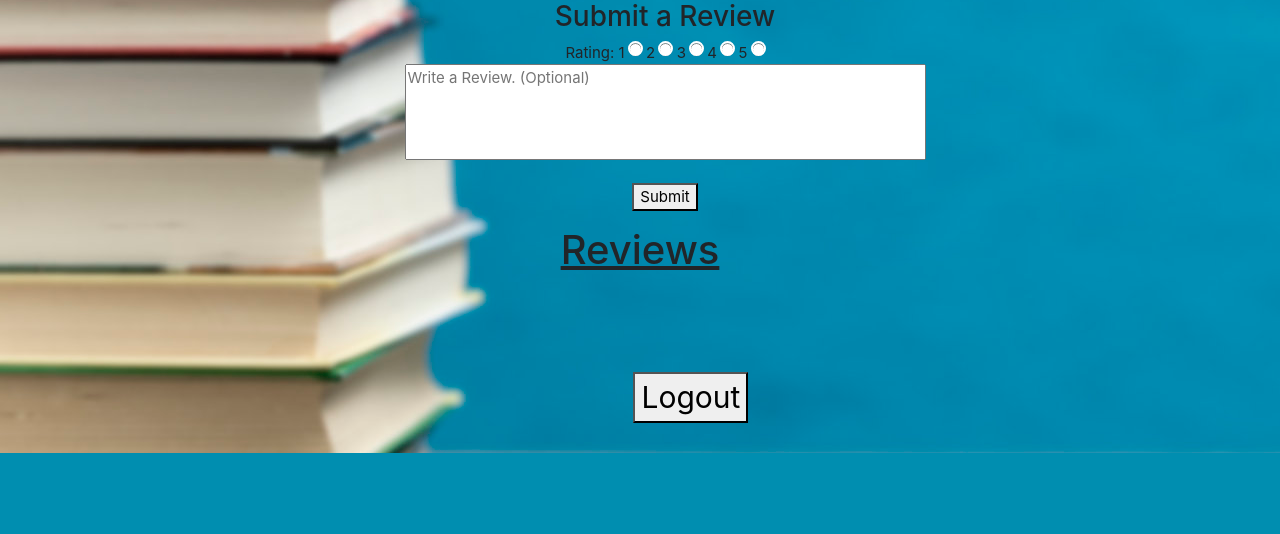
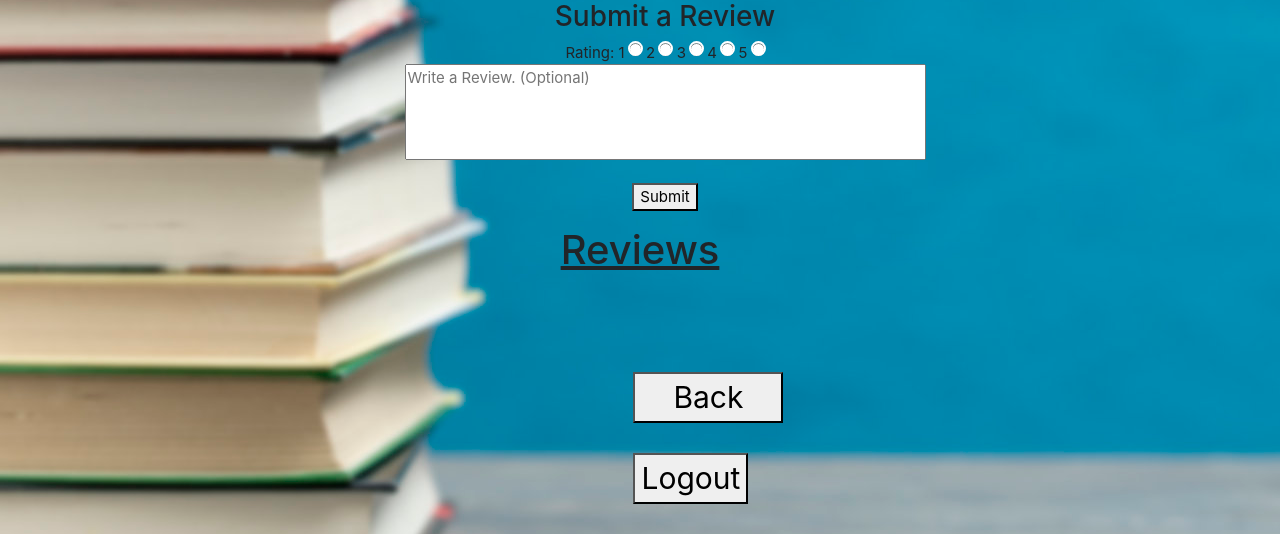
Before and after one commit to YakshHaranwala/RateBook, a Flask app: template templates/book.html in a window 1280 px wide. Shown: the part 398-932 px from the top of the page. Before the commit the page ends 851 px from the top, so only its background shows below. Run offline with Flask 2, Linux system fonts and the light colour scheme; the template is opened without the code that fills it, so the values that code supplies are empty; some libraries are stand-ins or nearby versions.

Commit message:
Update book.html

```diff
--- a/templates/book.html
+++ b/templates/book.html
@@ -89,6 +89,10 @@
     {% endwith %}
     </div>
     <br>
+    <form action="{{url_for('search')}}" method="GET">
+        &nbsp;&nbsp;&nbsp;&nbsp;&nbsp;&nbsp;&nbsp;&nbsp;&nbsp;&nbsp;&nbsp;&nbsp;&nbsp;&nbsp;&nbsp;&nbsp;&nbsp;&nbsp;&nbsp;&nbsp;&nbsp;&nbsp;&nbsp;&nbsp;&nbsp;&nbsp;&nbsp;&nbsp;&nbsp;&nbsp;&nbsp;&nbsp;&nbsp;&nbsp;&nbsp;&nbsp;&nbsp;&nbsp;&nbsp;&nbsp;&nbsp;&nbsp;&nbsp;&nbsp;&nbsp;&nbsp;&nbsp;&nbsp;&nbsp;&nbsp;&nbsp;&nbsp;&nbsp;&nbsp;&nbsp;&nbsp;&nbsp;&nbsp;&nbsp;&nbsp;&nbsp;&nbsp;&nbsp;&nbsp;
+        <button style="width: 150px"> Back </button>
+    </form>
     <form action="{{ url_for('index') }}" method="GET">
         &nbsp;&nbsp;&nbsp;&nbsp;&nbsp;&nbsp;&nbsp;&nbsp;&nbsp;&nbsp;&nbsp;&nbsp;&nbsp;&nbsp;&nbsp;&nbsp;&nbsp;&nbsp;&nbsp;&nbsp;&nbsp;&nbsp;&nbsp;&nbsp;&nbsp;&nbsp;&nbsp;&nbsp;&nbsp;&nbsp;&nbsp;&nbsp;&nbsp;&nbsp;&nbsp;&nbsp;&nbsp;&nbsp;&nbsp;&nbsp;&nbsp;&nbsp;&nbsp;&nbsp;&nbsp;&nbsp;&nbsp;&nbsp;&nbsp;&nbsp;&nbsp;&nbsp;&nbsp;&nbsp;&nbsp;&nbsp;&nbsp;&nbsp;&nbsp;&nbsp;&nbsp;&nbsp;&nbsp;&nbsp;
         <button> Logout </button>
```
